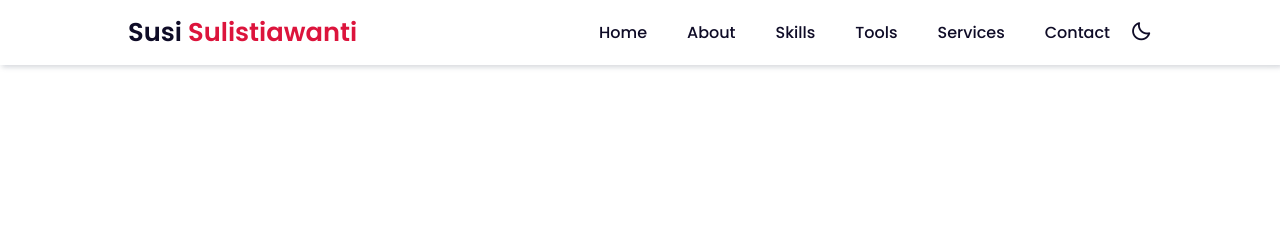
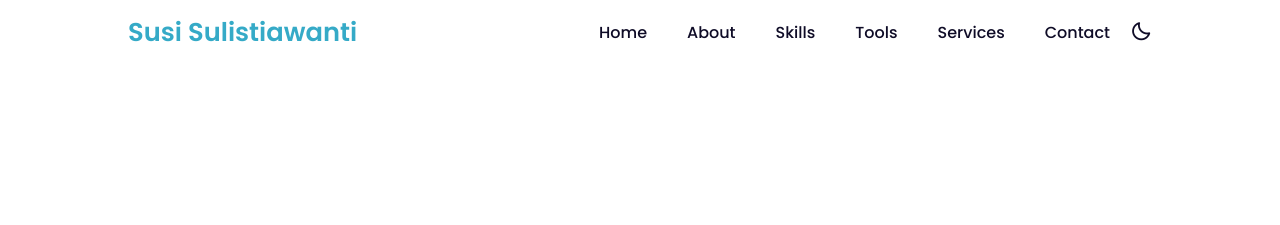
Before and after one commit to susisulistiawanti0306/susisulistiawanti0306.github.io, a plain HTML site: page index.html in a window 1280 px wide. Shown: the top 225 px of the page. Drawn offline with nearby package versions, Linux system fonts and the light colour scheme.

Commit message:
Update style.css
update

```diff
--- a/style.css
+++ b/style.css
@@ -16,7 +16,7 @@
                                       --main-color: #033a80;
                                       --bg-color: #fff;
                                       --text-color: #0f0c27;
-                                      --hover: hsl(260, 100%, 51%);
+                                      --hover: hsl(187, 77%, 45%);
                                       --big-font: 3.2rem;
                                       --medium-font: 1.8rem;
                                       --p-font: 0.941rem;
@@ -66,7 +66,7 @@
                                       background: var(--bg-color);
                                       padding: 13px 10%;
                                       transition: 0.2s;
-                                      box-shadow: -3px -3px 7px #ffffff73,
+                                      box-shadow: -3px -3px 7px rgb(53, 170, 199),,
                                         2px 2px 5px rgba(94, 104, 121, 0.288);
                                     }
 
@@ -77,13 +77,13 @@
                                     .logo {
                                       font-size: 1.61rem;
                                       font-weight: 600;
-                                      color: var(--text-color);
+                                      color: rgb(53, 170, 199);
                                     }
 
                                     .logo span {
                                       font-size: 1.61rem;
                                       font-weight: 600;
-                                      color: crimson;
+                                      color: rgb(53, 170, 199);
                                     }
 
                                     .navbar {
@@ -252,7 +252,7 @@
                                       left: 0;
                                       width: 100%;
                                       height: 0.5rem;
-                                      background: hsla(260, 100%, 44%, 0.4);
+                                      background: rgb(53, 170, 199);
                                       border-radius: 0.5rem;
                                     }
 
```
